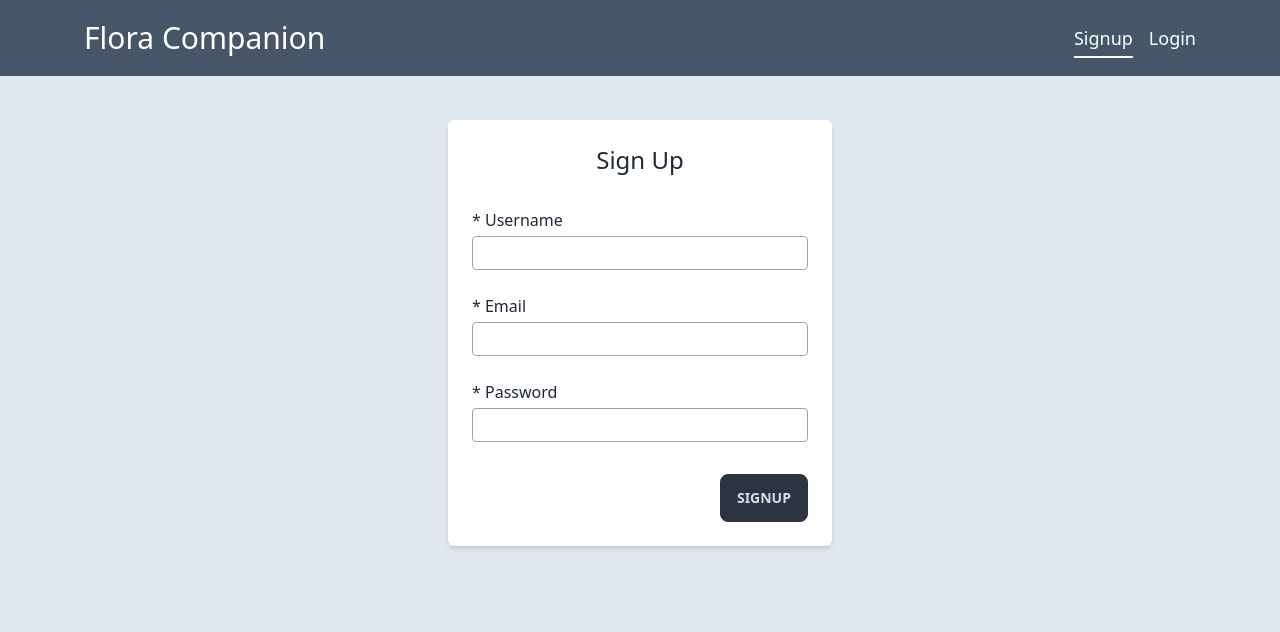
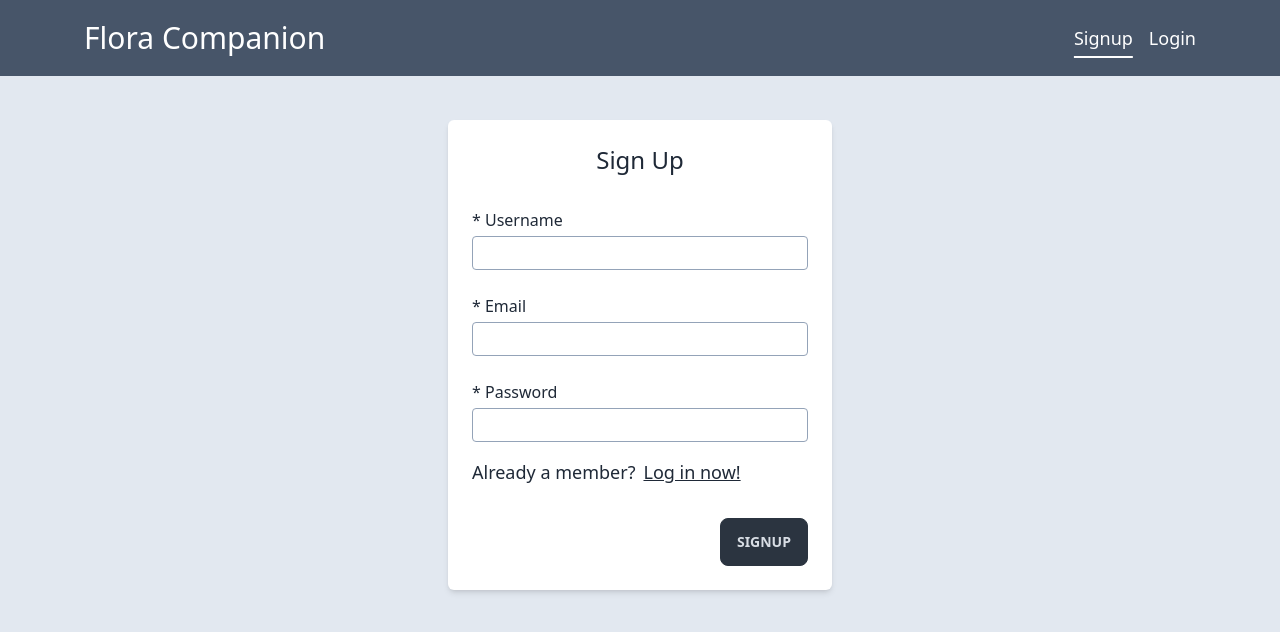
Before and after one commit to codedbyEmre/Mern-Flora-Companion, a React (Vite) app in the folder client/: page /signup in a window 1280 px wide. Shown: the top 632 px of the page. Built offline with nearby package versions, Linux system fonts and the light colour scheme.

Commit message:
extra feature added to signup form

```diff
--- a/client/src/pages/Signup.jsx
+++ b/client/src/pages/Signup.jsx
@@ -1,6 +1,7 @@
 // imports
 import { useState } from 'react';
 import { useSignup } from '../hooks/useSignup';
+import { Link } from 'react-router-dom';
 
 const Signup = () => {
   const [username, setUsername] = useState('');
@@ -55,6 +56,13 @@ const Signup = () => {
         id="password"
       />
 
+      <p className="mt-4 text-lg">
+        Already a member?
+        <Link to="/login" className="font-medium ml-2 underline">
+          Log in now!
+        </Link>
+      </p>
+
       {error && <div className="text-red-600 mt-6 -mb-2">{error}</div>}
 
       <div className="flex justify-end mt-8 mb-2">
```
